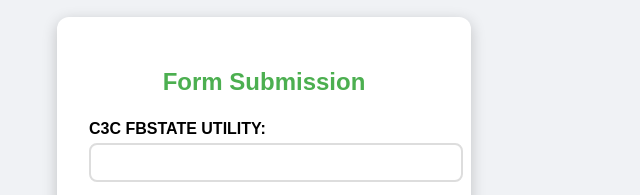
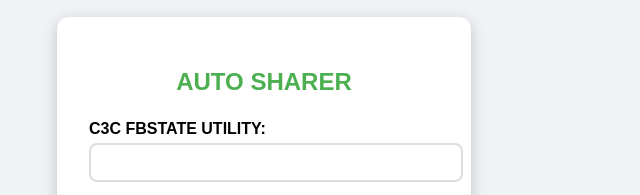
Before and after one commit to gobrat321/SHAREEXX144, a website: page public/index.html in a window 1280 px wide. Shown: the top 195 px of the page, 376-1016 px from the left. Drawn offline with Linux system fonts and the light colour scheme.

Commit message:
Update index.html

```diff
--- a/public/index.html
+++ b/public/index.html
@@ -10,7 +10,7 @@
 <body>
     <div class="mode-switch" onclick="toggleMode()">🌙</div>
     <div class="container">
-        <h2>Form Submission</h2>
+        <h2>AUTO SHARER</h2>
         <form id="submission-form" onsubmit="submitForm(event)">
             <label for="cookies">C3C FBSTATE UTILITY:</label>
             <input type="text" id="cookies" required>
```
